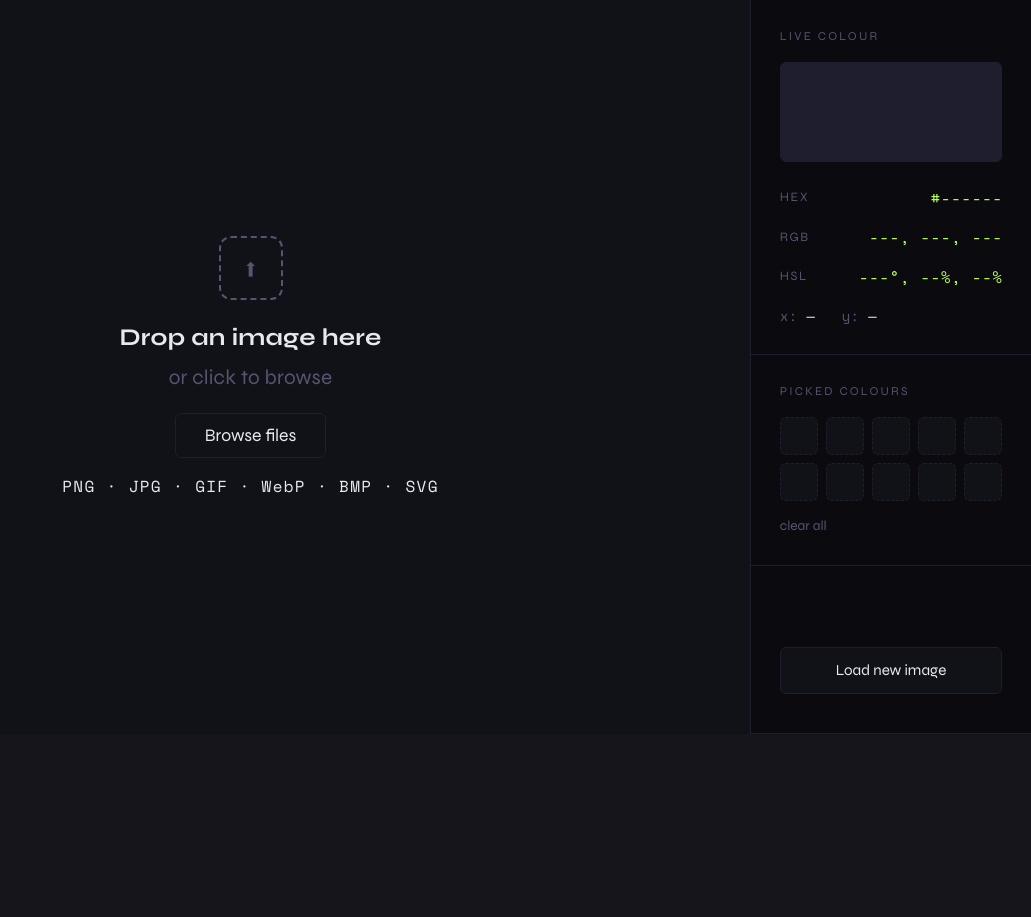
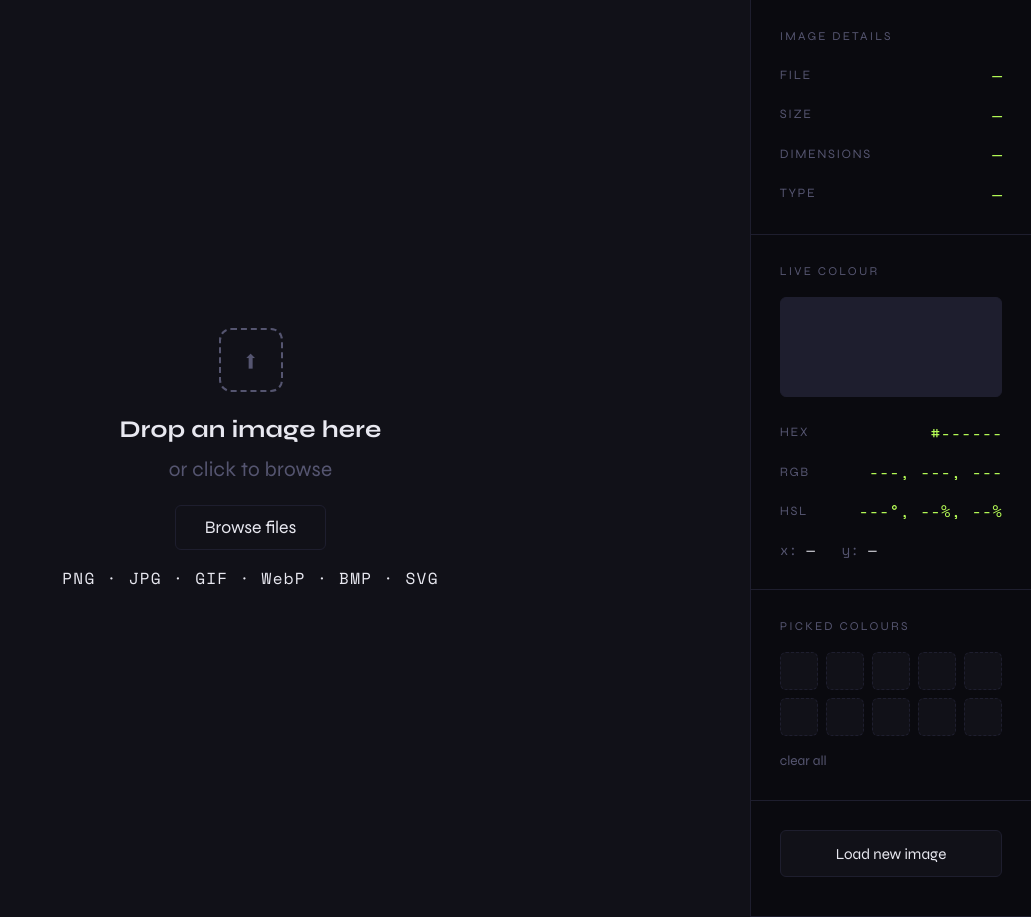
Before and after one commit to georgestanley33/hex-code-picker, a Flask app: page / in a window 1280 px wide. Shown: the part 66-983 px from the top of the page, without its empty margins (249-1280 px from the left). Before the commit the page ends 800 px from the top, so only its background shows below. Run offline with Flask 3, Linux system fonts and the light colour scheme.

Commit message:
image details section

```diff
--- a/templates/index.html
+++ b/templates/index.html
@@ -363,6 +363,29 @@
 
   <!-- Sidebar -->
   <aside id="sidebar">
+    <!-- Image Details -->
+    <div class="panel" id="image-details-panel">
+      <div class="panel-label">Image Details</div>
+      <div class="color-values">
+        <div class="value-row">
+          <span class="value-key">File</span>
+          <span class="value-val" id="img-filename" style="cursor:default;">—</span>
+        </div>
+        <div class="value-row">
+          <span class="value-key">Size</span>
+          <span class="value-val" id="img-filesize" style="cursor:default;">—</span>
+        </div>
+        <div class="value-row">
+          <span class="value-key">Dimensions</span>
+          <span class="value-val" id="img-dimensions" style="cursor:default;">—</span>
+        </div>
+        <div class="value-row">
+          <span class="value-key">Type</span>
+          <span class="value-val" id="img-type" style="cursor:default;">—</span>
+        </div>
+      </div>
+    </div>
+
     <!-- Live color -->
     <div class="panel">
       <div class="panel-label">Live Colour</div>
@@ -438,6 +461,12 @@
   let imageLoaded = false;
 
   /* ── File loading ── */
+  function formatBytes(bytes) {
+    if (bytes < 1024) return bytes + ' B';
+    if (bytes < 1024 * 1024) return (bytes / 1024).toFixed(1) + ' KB';
+    return (bytes / (1024 * 1024)).toFixed(1) + ' MB';
+  }
+
   function loadFile(file) {
     if (!file || !file.type.startsWith('image/')) return;
     const fd = new FormData();
@@ -454,6 +483,11 @@
           dropZone.classList.add('hidden');
           canvasWrap.classList.add('visible');
           imageLoaded = true;
+
+          document.getElementById('img-filename').textContent  = file.name;
+          document.getElementById('img-filesize').textContent  = formatBytes(file.size);
+          document.getElementById('img-dimensions').textContent = `${img.naturalWidth} × ${img.naturalHeight}`;
+          document.getElementById('img-type').textContent      = file.type.replace('image/', '').toUpperCase();
         };
         img.src = data.image;
       })
```
